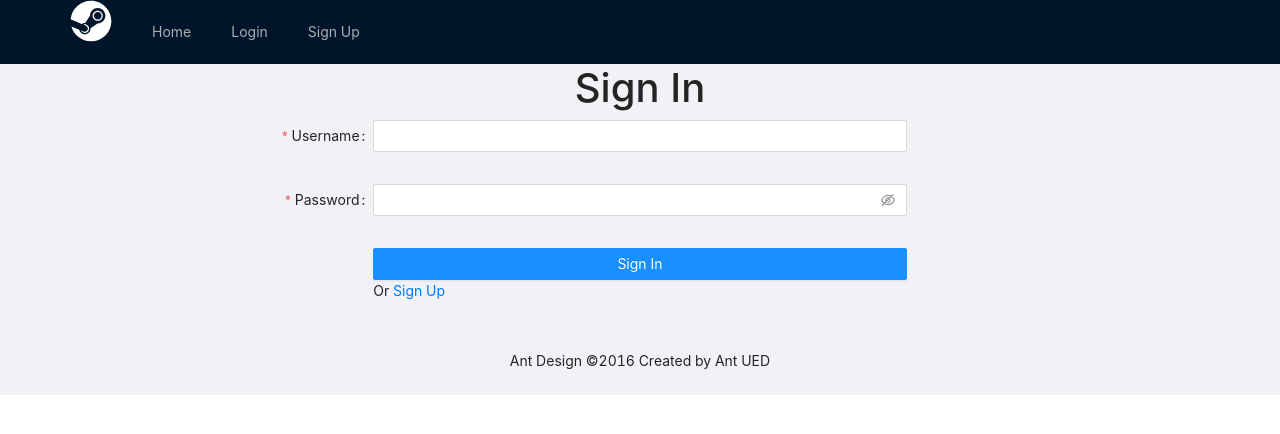
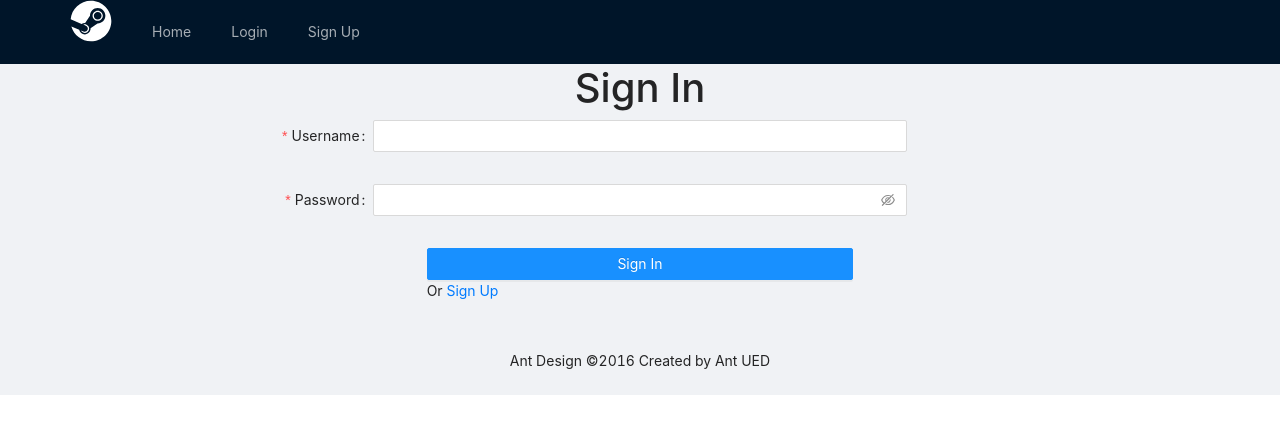
Before and after one commit to kgolaszewski/steam-sale-sniffer, a React (Create React App) app: page /login in a window 1280 px wide. Shown: the top 434 px of the page. Built offline with nearby package versions, Linux system fonts and the light colour scheme.

Commit message:
Add ENTER functionality for modal Submit & min-height to bkg

```diff
--- a/package.json
+++ b/package.json
@@ -12,6 +12,7 @@
     "@testing-library/react": "^9.5.0",
     "@testing-library/user-event": "^7.2.1",
     "antd": "^4.1.3",
+    "antd-mobile": "^2.3.3",
     "axios": "^0.19.2",
     "bootstrap": "^4.4.1",
     "react": "^16.13.1",
--- a/src/components/Modal.js
+++ b/src/components/Modal.js
@@ -13,14 +13,21 @@ export default class CustomModal extends Component {
         this.setState({activeItem})
     }
 
+    // handleEnter = (e) => {
+    //     if (e.key === 'Enter') {
+    //         e.preventDefault()
+    //         onSave(this.state.activeItem)
+    //     }
+    // }
+
 
     render() {
         const { toggle, onSave } = this.props;
         return (
             <Modal isOpen={true} toggle={toggle}>
                 <ModalHeader toggle={toggle}>Add Game to Watch List</ModalHeader>
+                <Form onSubmit={() => onSave(this.state.activeItem)}>
                     <ModalBody>
-                    <Form>
                         <FormGroup>
                             <Label for="target_price">Target Price</Label>
                             <Input
@@ -28,16 +35,16 @@ export default class CustomModal extends Component {
                                 onChange={this.handleChange}
                             />
                         </FormGroup>
-                    </Form>
                     </ModalBody>
                     <ModalFooter>
-                    <Button color="success" onClick={() => onSave(this.state.activeItem)}>
+                        <Button color="success" type="submit" onClick={() => onSave(this.state.activeItem)}>
                             Save
                         </Button>
                         <Button color="danger" onClick={() => toggle()}>
                             Cancel
                         </Button>
                 </ModalFooter>
+                </Form>
             </Modal>
         )
     }
--- a/src/containers/Collection.js
+++ b/src/containers/Collection.js
@@ -78,7 +78,7 @@ class App extends Component {
                         </Menu>
                     )
                     return (
-                    <div>
+                    <div key={game.id}>
                     <div className="row game" key={game.id}>
                         <img className="offset-0" height="55" alt=""
                         src={`https://steamcdn-a.akamaihd.net/steam/apps/${game.steam_id}/capsule_184x69.jpg`}
--- a/src/containers/Login.js
+++ b/src/containers/Login.js
@@ -5,15 +5,15 @@ import { connect }  from 'react-redux'
 import { NavLink }  from 'react-router-dom'
 import * as actions from '../store/actions/auth'
 
+// wrapperCol:   { xs: { span: 2 }, sm: { span: 15 }, md: { span: 15 }, lg: { span: 15 } },
 
 const layout = {
-    // labelCol: {xs: { span: 4 }, sm: { span: 7 }, },
-    labelCol: { span: 7 },
-    wrapperCol: { span: 10 },
+    labelCol:   { xs: { span: 2 }, sm: { span: 1 }, md: { span: 7 }},
+    wrapperCol: { xs: { span: 2 }, sm: { span: 1 }, md: { span: 10 }},
 };
 
 const tailLayout = {
-    wrapperCol: { offset: 7, span: 10 },
+    wrapperCol: {xs: { offset: 0, span: 2 }, sm: { offset: 8, span: 8 }}
 };
 
 class Demo extends React.Component {
@@ -32,11 +32,22 @@ class Demo extends React.Component {
         return (
         <div>
             <h1 >Sign In</h1>
-        <Form {...layout} ref={this.formRef} name="control-ref" onFinish={this.handleSubmit}>
-            <Form.Item name="username" label="Username" rules={[{ required: true }]}>
+        <Form
+            // {...layout}
+            layout={'horizontal'}
+            ref={this.formRef} name="control-ref" onFinish={this.handleSubmit}
+            // style={{ overflow: 'hidden'}}
+        >
+            <Form.Item
+                {...layout}
+                name="username" label="Username" rules={[{ required: true }]}
+            >
                 <Input />
             </Form.Item>
-            <Form.Item name="password" label="Password" rules={[{ required: true }]}>
+            <Form.Item
+                {...layout}
+                name="password" label="Password" rules={[{ required: true }]}
+            >
                 <Input.Password />
             </Form.Item>
             <Form.Item {...tailLayout}>
--- a/src/index.css
+++ b/src/index.css
@@ -44,7 +44,9 @@ h1 {
 
 .background {
   background-color: #1b2838;
-  height: 100%;
+  /* height: 100%; */
+  min-height: 35em;
+  /* background-color: #ff0; */
 }
 
 .game {
@@ -110,3 +112,7 @@ div.game > div {
   vertical-align: middle;
   margin-bottom: 0.5em;
 } */
+
+.ant-form-item {
+  /* display: inline !important; */
+}
```
Lines whose indentation alone changed are shown as unchanged.
